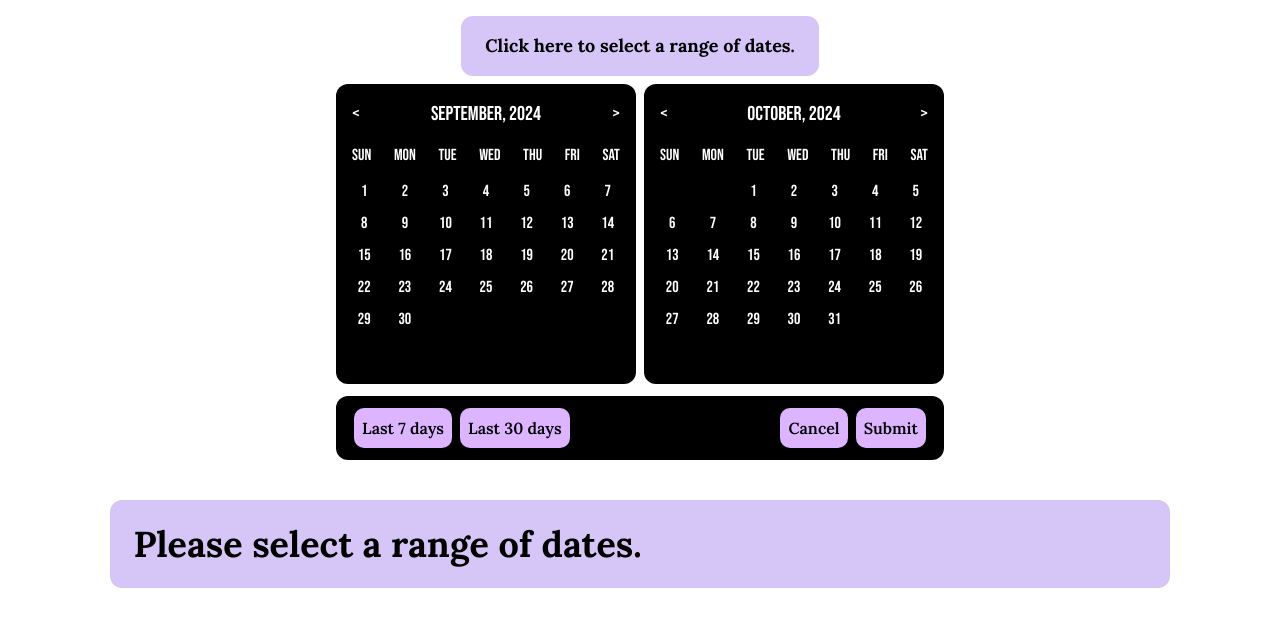
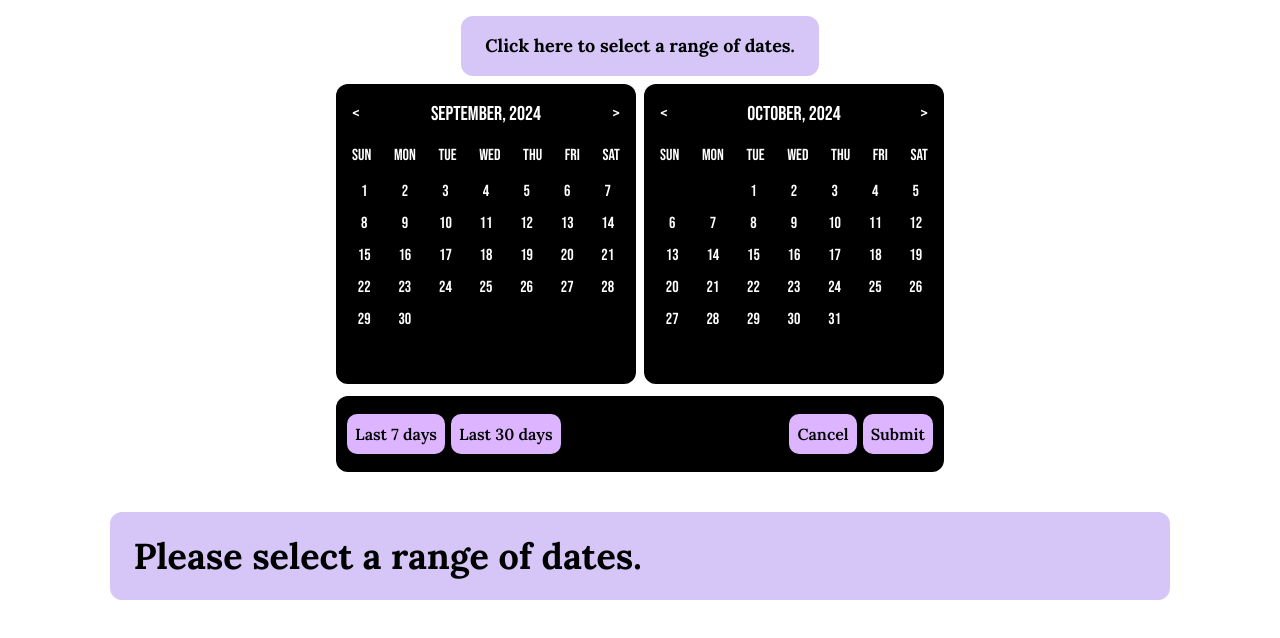
Before and after one commit to KartikChinda/FlexiDate, a React (Vite) app: page / in a window 1280 px wide. Both pictures are taken after a click on the button "Click here to select a range of dates.". Shown: the top 638 px of the page. Built offline with nearby package versions, Linux system fonts and the light colour scheme.

Commit message:
Made UIchanges to the moreOptions tab.

```diff
--- a/src/components/RangePicker/MoreOptions.tsx
+++ b/src/components/RangePicker/MoreOptions.tsx
@@ -11,16 +11,16 @@ const MoreOptions = ({ isCalendarVisible, setisCalendarVisible }: moreOptionProp
     }
 
     return (
-        <div className='w-full flex justify-between  items-center bg-black rounded-xl h-16'>
-            <div>
-                <button className='more-options-button  ml-4'>Last 7 days</button>
-                <button className='more-options-button mx-1'>Last 30 days</button>
+        <div className='w-full flex flex-row   justify-around md:justify-between items-center bg-black rounded-xl md:px-2'>
+            <div className="more-options-container ">
+                <button className='more-options-button '>Last 7 days</button>
+                <button className='more-options-button  '>Last 30 days</button>
             </div>
-            <div>
-                <button onClick={handleCancelClick} className='more-options-button mx-1 hover:scale-[0.8]'>
+            <div className="more-options-container ">
+                <button onClick={handleCancelClick} className='more-options-button  hover:scale-[0.8] '>
                     Cancel
                 </button>
-                <button className='more-options-button mr-4  hover:scale-105 font-black'>
+                <button className='more-options-button  hover:scale-105 font-black'>
                     Submit
                 </button>
             </div>
--- a/src/index.css
+++ b/src/index.css
@@ -21,5 +21,9 @@
 }
 
 .more-options-button {
-  @apply p-2 font-semibold rounded-xl bg-palette-purpleDark border-black hover:text-palette-purpleDark hover:bg-black hover:border-palette-purpleDark border-2 duration-150
+  @apply p-2 md:mx-[1px] font-semibold rounded-xl bg-palette-purpleDark border-black hover:text-palette-purpleDark hover:bg-black hover:border-palette-purpleDark border-2 duration-150
 }
+
+.more-options-container {
+  @apply flex mt-4 mb-4 text-xs md:text-base
+}
```
